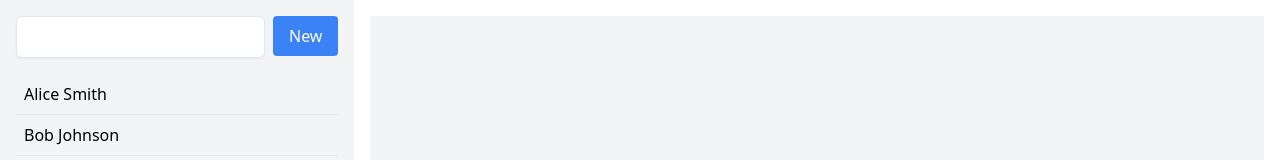
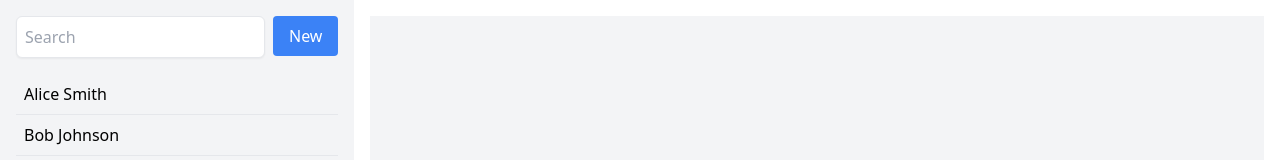
Before and after one commit to mbreceda/react_sandbox_2, a React (Vite) app: page / in a window 1280 px wide. Shown: the top 160 px of the page. Built offline with nearby package versions, Linux system fonts and the light colour scheme.

Commit message:
Add Query Searching

```diff
--- a/src/Root.tsx
+++ b/src/Root.tsx
@@ -1,4 +1,3 @@
-import { useCallback, useState } from "react"; // Adjust the import path as necessary
 import { useLoaderData, Form, useNavigation } from "react-router-dom";
 import { Outlet } from "react-router-dom";
 import Search from "./components/Search";
@@ -7,28 +6,17 @@ import { ContactRecord } from "./pages/Contact";
 
 function Root() {
   const navigate = useNavigation();
-  const { allContacts } = useLoaderData() as {
-    allContacts: ContactRecord[];
+  const { contacts } = useLoaderData() as {
+    contacts: ContactRecord[];
   };
-  const [contacts, setContacts] = useState(allContacts);
 
-  const handleSearch = useCallback(
-    (text: string) => {
-      const filteredContacts = allContacts.filter((contact) =>
-        `${contact.first} ${contact}`
-          .toLowerCase()
-          .includes(text.toLowerCase()),
-      );
-      setContacts(filteredContacts);
-    },
-    [allContacts],
-  );
+  console.log(navigate);
 
   return (
     <div className="flex h-screen">
       <aside className="w-fit bg-gray-100 p-4">
         <div className="flex justify-between mb-4">
-          <Search onChange={handleSearch} />
+          <Search />
           <Form method="post">
             <button
               type="submit"
--- a/src/components/Search.tsx
+++ b/src/components/Search.tsx
@@ -1,18 +1,68 @@
-import { memo } from "react";
+import { useEffect } from "react";
+import { useLoaderData, useSubmit, useNavigation } from "react-router-dom";
 
-const Search = memo(function Search({
-  onChange,
-}: {
-  onChange: (text: string) => void;
-}) {
+function Spinner() {
   return (
-    <input
-      type="text"
-      className="search-input p-2 border rounded-md shadow-sm "
-      onChange={(e) => onChange(e.target.value)}
-      style={{ outline: "none" }}
-    />
+    <svg
+      className="h-5 w-5 text-gray-500 animate-spin"
+      xmlns="http://www.w3.org/2000/svg"
+      fill="none"
+      viewBox="0 0 24 24"
+    >
+      <circle
+        className="opacity-25"
+        cx="12"
+        cy="12"
+        r="10"
+        stroke="currentColor"
+        strokeWidth="4"
+      ></circle>
+      <path
+        className="opacity-75"
+        fill="currentColor"
+        d="M4 12a8 8 0 018-8V0C5.373 0 0 5.373 0 12h4zm2 5.291A7.962 7.962 0 014 12H0c0 3.042 1.135 5.824 3 7.938l3-2.647z"
+      ></path>
+    </svg>
   );
-});
+}
+
+function Search() {
+  const { q } = useLoaderData();
+  const submit = useSubmit();
+  const navigation = useNavigation();
+
+  const searching =
+    navigation.location &&
+    navigation.location.search &&
+    new URLSearchParams(navigation.location.search).has("q");
+
+  useEffect(() => {
+    const input = document.getElementById("q") as HTMLInputElement;
+    if (input) {
+      input.value = q;
+    }
+  }, [q]);
+
+  return (
+    <form id="search-form" role="search">
+      <input
+        id="q"
+        name="q"
+        type="search"
+        placeholder="Search"
+        className="search-input p-2 border rounded-md shadow-sm "
+        style={{ outline: "none" }}
+        defaultValue={q}
+        onChange={(e) => {
+          submit(e.currentTarget.form);
+        }}
+      />
+      <div id="search-spinner" aria-hidden hidden={!searching}>
+        <Spinner />
+      </div>
+      <div className="sr-only" aria-live="polite"></div>
+    </form>
+  );
+}
 
 export default Search;
--- a/src/loaders/rootLoaders.tsx
+++ b/src/loaders/rootLoaders.tsx
@@ -5,9 +5,14 @@ import {
 } from "react-router-dom";
 import { allContacts } from "../data/allContacts";
 
-export const contactsLoader = async () => {
+export const contactsLoader = async ({ request }: LoaderFunctionArgs) => {
   new Promise((resolve) => setTimeout(resolve, 1000));
-  return { allContacts };
+  const url = new URL(request.url);
+  const q = url.searchParams.get("q") || "";
+  const contacts = allContacts.filter((contact) =>
+    `${contact.first} ${contact.last}`.toLowerCase().includes(q.toLowerCase()),
+  );
+  return { contacts, q };
 };
 
 export const contactLoader = async ({ params }: LoaderFunctionArgs) => {
```
